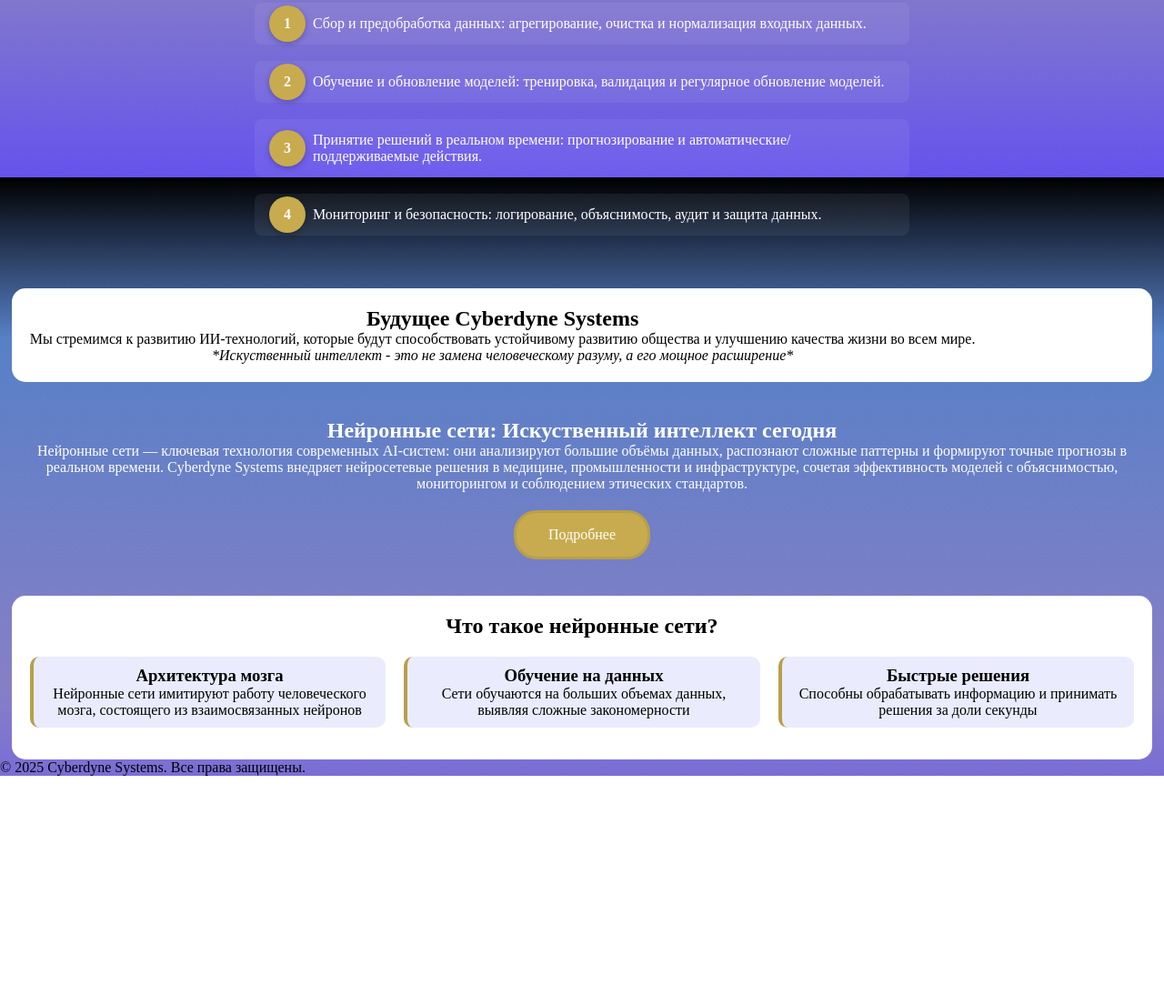
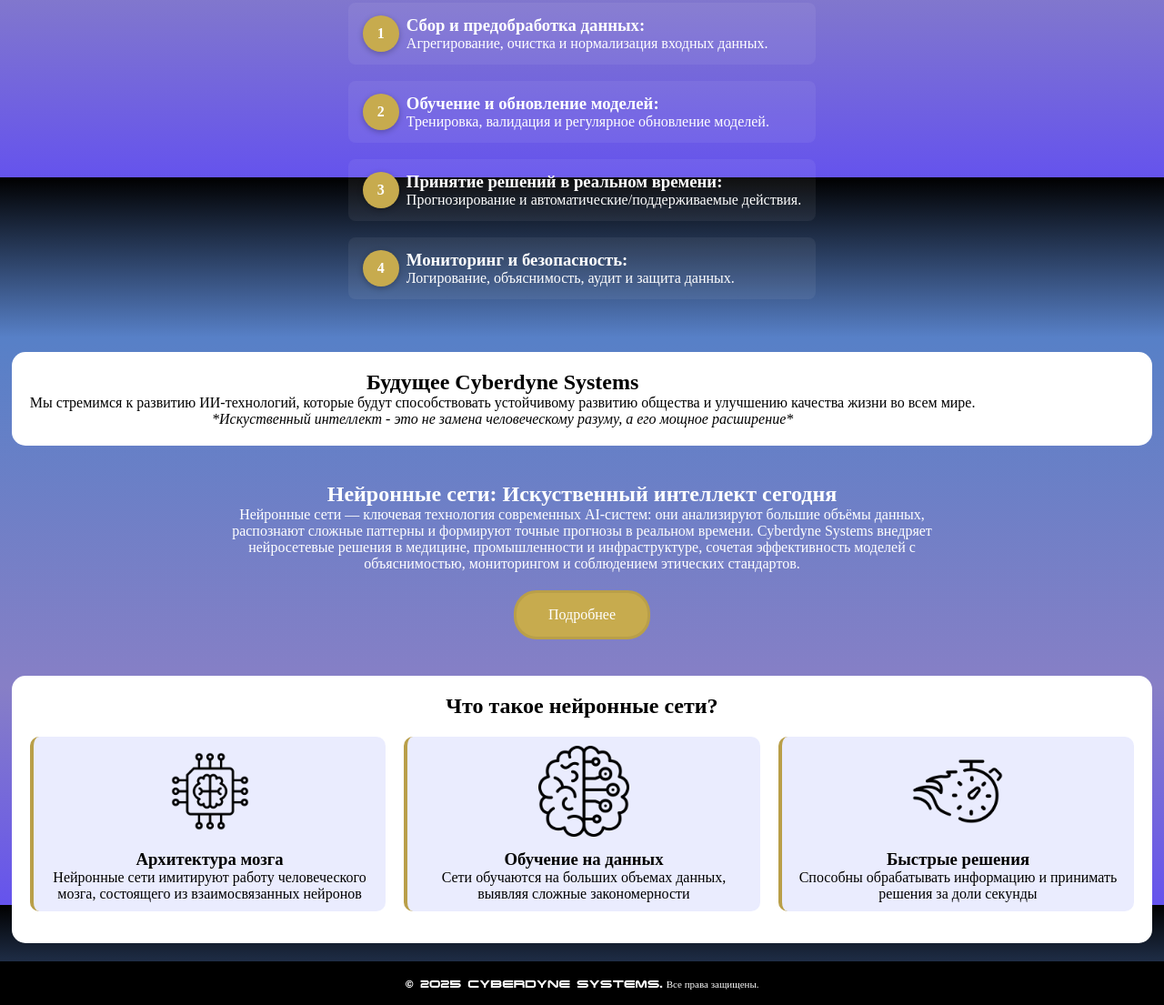
Before and after one commit to Divider13/task3, a plain HTML site: page index.html in a window 1280 px wide. Shown: the part 605-1710 px from the top of the page at 91% size. Before the commit the page ends 1458 px from the top, so only its background shows below. Drawn offline with Linux system fonts and the light colour scheme.

Commit message:
Done
Внесены некоторые правки

```diff
--- a/index.html
+++ b/index.html
@@ -35,17 +35,17 @@
         <h2>Где приминяются нейронные сети</h2>
         <div class="container_section2">
             <div class="section2__item">
-                <h3>Промышленность</h3>
+                <h3 class="font_gold">Промышленность</h3>
                 <img src="pictures/factory.png" alt="Industry Icon" class="section2_images">
                 <p>Наши ИИ-решения оптимизируют производственные процессы, повышая эффективность и снижая затраты.</p>
             </div>
             <div class="section2__item">
-                <h3>Медицина</h3>
+                <h3 class="font_gold">Медицина</h3>
                 <img src="pictures/health.png" alt="Health Icon" class="section2_images">
                 <p>Мы разрабатываем ИИ для диагностики и лечения, улучшая качество медицинского обслуживания.</p>
             </div>
             <div class="section2__item">
-                <h3>Инфраструктура</h3>
+                <h3 class="font_gold">Инфраструктура</h3>
                 <img src="pictures/infrastructure.png" alt="Infrastructure Icon" class="section2_images">
                 <p>Наши системы помогают управлять городскими ресурсами, делая города умнее и безопаснее.</p>
             </div>
@@ -55,10 +55,22 @@
             <h2>Как работают наши системы</h2>
             <div class="section3__content">
                 <ol>
-                    <li>Сбор и предобработка данных: агрегирование, очистка и нормализация входных данных.</li>
-                    <li>Обучение и обновление моделей: тренировка, валидация и регулярное обновление моделей.</li>
-                    <li>Принятие решений в реальном времени: прогнозирование и автоматические/поддерживаемые действия.</li>
-                    <li>Мониторинг и безопасность: логирование, объяснимость, аудит и защита данных.</li>
+                    <li>
+                        <h3>Сбор и предобработка данных:</h3>
+                        Агрегирование, очистка и нормализация входных данных.
+                    </li>
+                    <li>
+                        <h3>Обучение и обновление моделей:</h3>
+                        Тренировка, валидация и регулярное обновление моделей.
+                    </li>
+                    <li>
+                        <h3>Принятие решений в реальном времени:</h3>
+                        Прогнозирование и автоматические/поддерживаемые действия.
+                    </li>
+                    <li>
+                        <h3>Мониторинг и безопасность:</h3>
+                        Логирование, объяснимость, аудит и защита данных.
+                    </li>
                 </ol>
             </div>
         </section>
@@ -70,8 +82,10 @@
             </div>
         </section>
         <section class="section5">
-            <h2>Нейронные сети: Искуственный интеллект сегодня</h2>
-            <p>Нейронные сети — ключевая технология современных AI‑систем: они анализируют большие объёмы данных, распознают сложные паттерны и формируют точные прогнозы в реальном времени. Cyberdyne Systems внедряет нейросетевые решения в медицине, промышленности и инфраструктуре, сочетая эффективность моделей с объяснимостью, мониторингом и соблюдением этических стандартов.</p>
+            <div class="section5__content">
+                <h2>Нейронные сети: Искуственный интеллект сегодня</h2>
+                <p>Нейронные сети — ключевая технология современных AI‑систем: они анализируют большие объёмы данных, распознают сложные паттерны и формируют точные прогнозы в реальном времени. Cyberdyne Systems внедряет нейросетевые решения в медицине, промышленности и инфраструктуре, сочетая эффективность моделей с объяснимостью, мониторингом и соблюдением этических стандартов.</p>
+            </div>
             <div class="main_batton_div">
                 <a href="#" class="main__button">Подробнее</a>
              </div>
@@ -80,14 +94,17 @@
             <h2>Что такое нейронные сети?</h2>
             <div class="container_section6">
                 <div class="section6__item">
+                    <img src="pictures/brain_architecture.png" alt="brain_architecture" class="section2_images">
                     <h3>Архитектура мозга</h3>
                     <p>Нейронные сети имитируют работу человеческого мозга, состоящего из взаимосвязанных нейронов</p>
                 </div>
                 <div class="section6__item">
+                    <img src="pictures/machine-learning.png" alt="machine_learning" class="section2_images">
                     <h3>Обучение на данных</h3>
                     <p>Сети обучаются на больших объемах данных, выявляя сложные закономерности</p>
                 </div>
                 <div class="section6__item">
+                    <img src="pictures/fast.png" alt="fast" class="section2_images">
                     <h3>Быстрые решения</h3>
                     <p>Способны обрабатывать информацию и принимать решения за доли секунды</p>
                 </div>
@@ -95,7 +112,8 @@
         </section>
     </main>
     <footer>
-        <p>&copy; 2025 Cyberdyne Systems. Все права защищены.</p>
+        <span class="font_company">&copy; 2025 Cyberdyne Systems.</span>
+        <span>  Все права защищены. </span>
     </footer>
 </body>
 </html>
--- a/style.css
+++ b/style.css
@@ -135,6 +135,10 @@ main {
     margin-bottom: 10px;
 }
 
+.font_gold {
+    color: #d6a915;
+}
+
 .section3, .section5 {
     margin-top: 20px;
     padding: 20px;
@@ -205,6 +209,17 @@ main {
     margin-right: auto;
 }
 
+.section5 {
+    margin-top: 20px;
+    padding: 20px;
+
+}
+.section5__content {
+    max-width: 800px;
+    margin: 0 auto;
+    text-align: center;
+}
+
 .section6 {
     align-items: flex-start;
     text-align: center;
@@ -238,6 +253,23 @@ main {
     border-left:#b99f49 4px solid;
 }
 
+footer {
+    text-align: center;
+    padding: 15px 0;
+    background-color: #000000;
+    color: white;
+    margin-top: 20px;
+}
+
+.font_company {
+    font-family: 'Cyberdyne', sans-serif;
+    font-size: 11px;
+}
+
+footer span {
+    font-size: 11px;
+}
+
 @font-face {
     font-family: 'Cyberdyne';
     src: url('fonts/terminatorcyr_semi_expandedbold.ttf') format('truetype');
```
Also changed, not shown: pictures/brain_architecture.png (added), pictures/fast.png (added), pictures/machine-learning.png (added).
